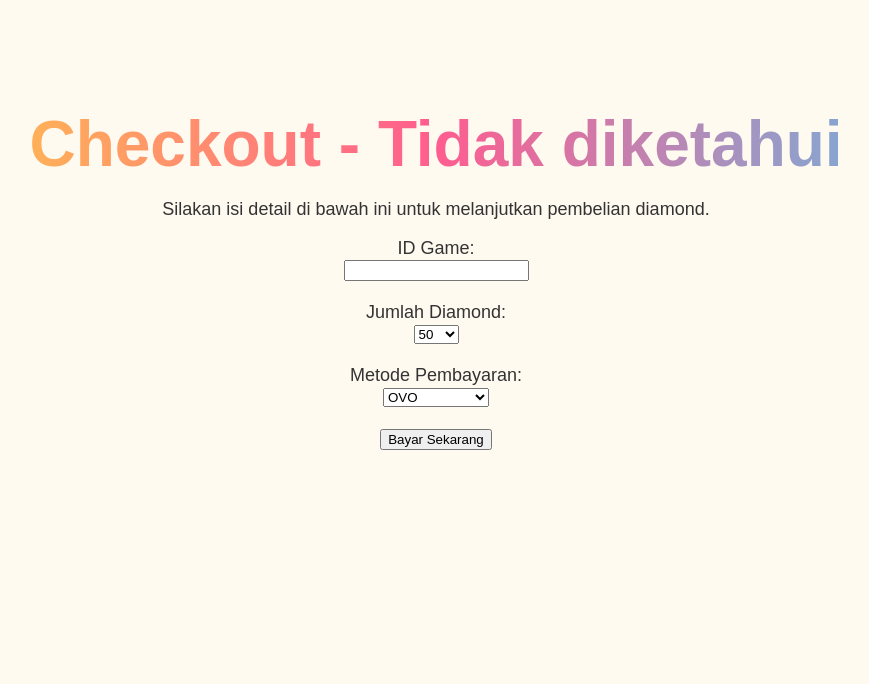
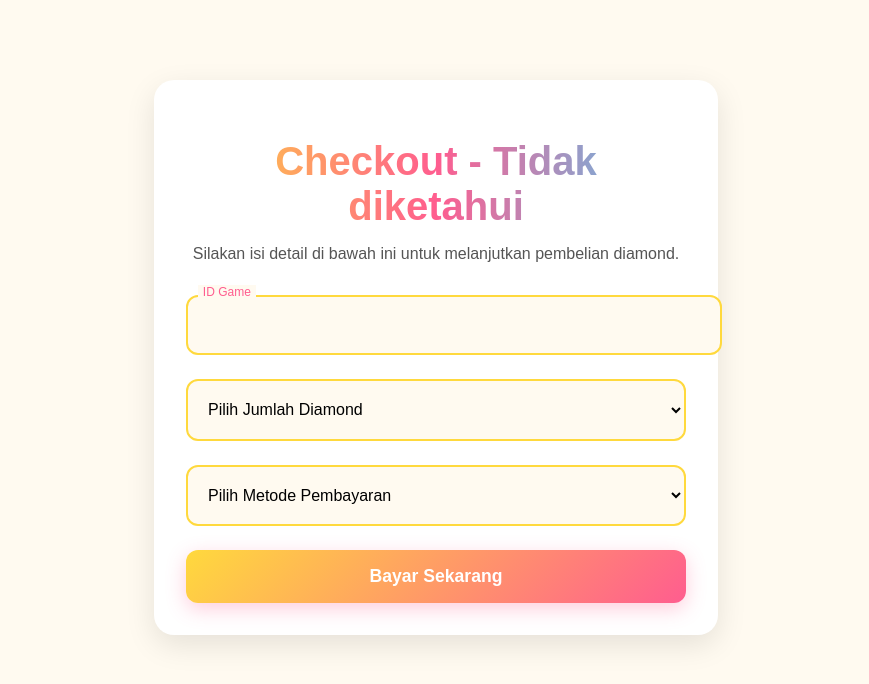
Before and after one commit to Koosell/final-project-fullstack, a Flask app: page /checkout in a window 1280 px wide. Shown: the top 684 px of the page, without its empty margins (204-1073 px from the left). Run offline with Flask 3, Linux system fonts and the light colour scheme.

Commit message:
Update terbaru

```diff
--- a/static/style.css
+++ b/static/style.css
@@ -215,26 +215,153 @@ footer {
 footer {
     margin-bottom: 10px;  /* Adjusted margin to move footer up a bit */
 }
+/* === Checkout Page Styling === */
+.checkout-container {
+    max-width: 500px;
+    margin: 5rem auto;
+    padding: 2rem;
+    background: white;
+    border-radius: 20px;
+    box-shadow: 0 10px 30px rgba(0, 0, 0, 0.1);
+    position: relative;
+}
 
-/* Responsiveness */
-@media (max-width: 768px) {
-    .game-selection {
-        flex-direction: column;
-        align-items: center;
+.dark .checkout-container {
+    background: #2c2c2c;
+    box-shadow: 0 10px 30px rgba(255, 255, 255, 0.05);
+}
+
+.checkout-container h1 {
+    font-size: 2.5rem;
+    font-weight: 900;
+    margin-bottom: 1rem;
+    background: linear-gradient(90deg, #FFD93D, #FF5D8F, #4CC9F0);
+    -webkit-background-clip: text;
+    -webkit-text-fill-color: transparent;
+    text-align: center;
+    animation: fadeInDown 1s ease forwards;
+}
+
+.checkout-container p {
+    text-align: center;
+    color: #555;
+    margin-bottom: 2rem;
+    font-size: 1rem;
+}
+
+.dark .checkout-container p {
+    color: #ccc;
+}
+
+@keyframes fadeInDown {
+    from { opacity: 0; transform: translateY(-20px); }
+    to { opacity: 1; transform: translateY(0); }
+}
+
+/* Form Styling */
+form {
+    display: flex;
+    flex-direction: column;
+    gap: 1.5rem;
+}
+
+/* Floating Label Input */
+.form-group {
+    position: relative;
+}
+
+.form-group input,
+.form-group select {
+    width: 100%;
+    padding: 1.2rem 1rem;
+    border: 2px solid #ffd93d;
+    border-radius: 12px;
+    background: #fffaf0;
+    font-size: 1rem;
+    transition: all 0.3s ease;
+}
+
+.form-group input:focus,
+.form-group select:focus {
+    outline: none;
+    border-color: #ff5d8f;
+    box-shadow: 0 0 10px #ff5d8f88;
+}
+
+/* Floating Label */
+.form-group label {
+    position: absolute;
+    top: 1rem;
+    left: 1rem;
+    padding: 0 0.3rem;
+    color: #888;
+    transition: 0.3s ease all;
+    pointer-events: none;
+    background: #fffaf0;
+    font-size: 1rem;
+}
+
+.form-group input:focus + label,
+.form-group input:not(:placeholder-shown) + label {
+    top: -10px;
+    left: 12px;
+    font-size: 0.75rem;
+    color: #ff5d8f;
+    background: #fffaf0;
+}
+
+.dark .form-group input,
+.dark .form-group select {
+    background-color: #2c2c2c;
+    color: #fff;
+    border-color: #666;
+}
+
+.dark .form-group label {
+    background: #2c2c2c;
+    color: #aaa;
+}
+
+/* Tombol Checkout */
+button {
+    padding: 1rem;
+    border: none;
+    border-radius: 12px;
+    font-size: 1.1rem;
+    font-weight: bold;
+    background: linear-gradient(135deg, #FFD93D, #FF5D8F);
+    color: white;
+    cursor: pointer;
+    transition: all 0.3s ease;
+    box-shadow: 0 6px 20px rgba(255, 93, 143, 0.3);
+}
+
+button:hover {
+    transform: scale(1.05);
+    box-shadow: 0 0 15px #ff5d8f88;
+}
+
+.dark button {
+    box-shadow: 0 6px 20px rgba(255, 217, 61, 0.2);
+}
+
+/* Responsive Checkout */
+@media (max-width: 600px) {
+    .checkout-container {
+        margin: 2rem 1rem;
+        padding: 1.5rem;
     }
 
-    .game {
-        width: 80%;
-        margin-bottom: 2rem;
+    .checkout-container h1 {
+        font-size: 2rem;
     }
 
-    .search-bar input {
-        width: 90%;
+    .form-group input,
+    .form-group select {
+        padding: 1rem;
+    }
+
+    button {
         font-size: 1rem;
     }
-
-    footer {
-        font-size: 1rem;
-        margin-top: 30px;
-    }
 }
--- a/templates/checkout.html
+++ b/templates/checkout.html
@@ -3,32 +3,41 @@
 <head>
     <meta charset="UTF-8">
     <title>Checkout</title>
+    <link href="https://fonts.googleapis.com/css2?family=Nunito:wght@400;700&display=swap" rel="stylesheet">
     <link rel="stylesheet" href="{{ url_for('static', filename='style.css') }}">
 </head>
 <body>
-    <div class="container">
+    <div class="background-motif"></div>
+
+    <div class="checkout-container">
         <h1>Checkout - {{ game }}</h1>
         <p>Silakan isi detail di bawah ini untuk melanjutkan pembelian diamond.</p>
 
         <form action="/checkout" method="POST">
             <input type="hidden" name="game" value="{{ game }}">
 
-            <label for="game_id">ID Game:</label><br>
-            <input type="text" name="game_id" required><br><br>
+            <div class="form-group">
+                <input type="text" name="game_id" id="game_id" required>
+                <label for="game_id">ID Game</label>
+            </div>
 
-            <label for="jumlah">Jumlah Diamond:</label><br>
-            <select name="jumlah">
+            <div class="form-group">
+                <select name="jumlah" required>
+                    <option disabled selected value="">Pilih Jumlah Diamond</option>
                     <option value="50">50</option>
                     <option value="100">100</option>
                     <option value="200">200</option>
-            </select><br><br>
+                </select>
+            </div>
 
-            <label for="metode">Metode Pembayaran:</label><br>
-            <select name="metode">
+            <div class="form-group">
+                <select name="metode" required>
+                    <option disabled selected value="">Pilih Metode Pembayaran</option>
                     <option value="OVO">OVO</option>
                     <option value="Dana">Dana</option>
                     <option value="Bank Transfer">Bank Transfer</option>
-            </select><br><br>
+                </select>
+            </div>
 
             <button type="submit">Bayar Sekarang</button>
         </form>
```
Lines whose indentation alone changed are shown as unchanged.
